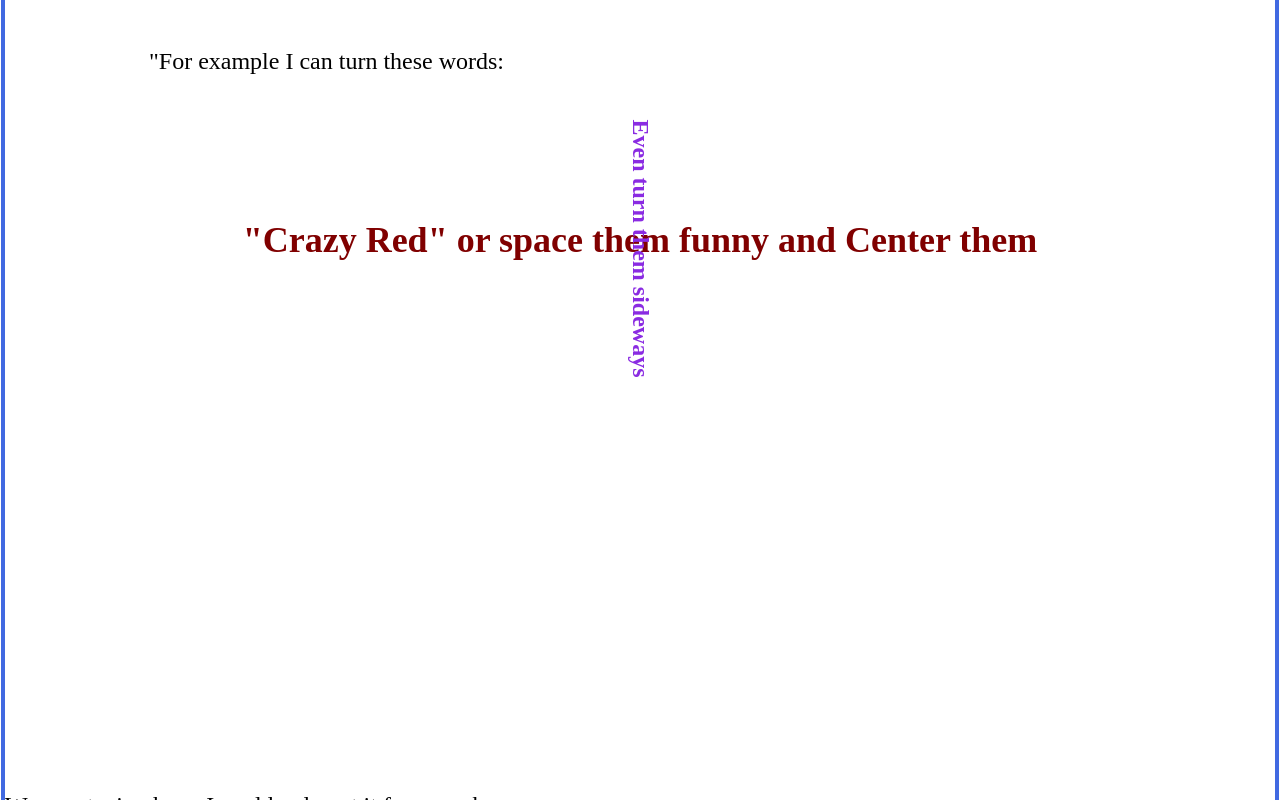
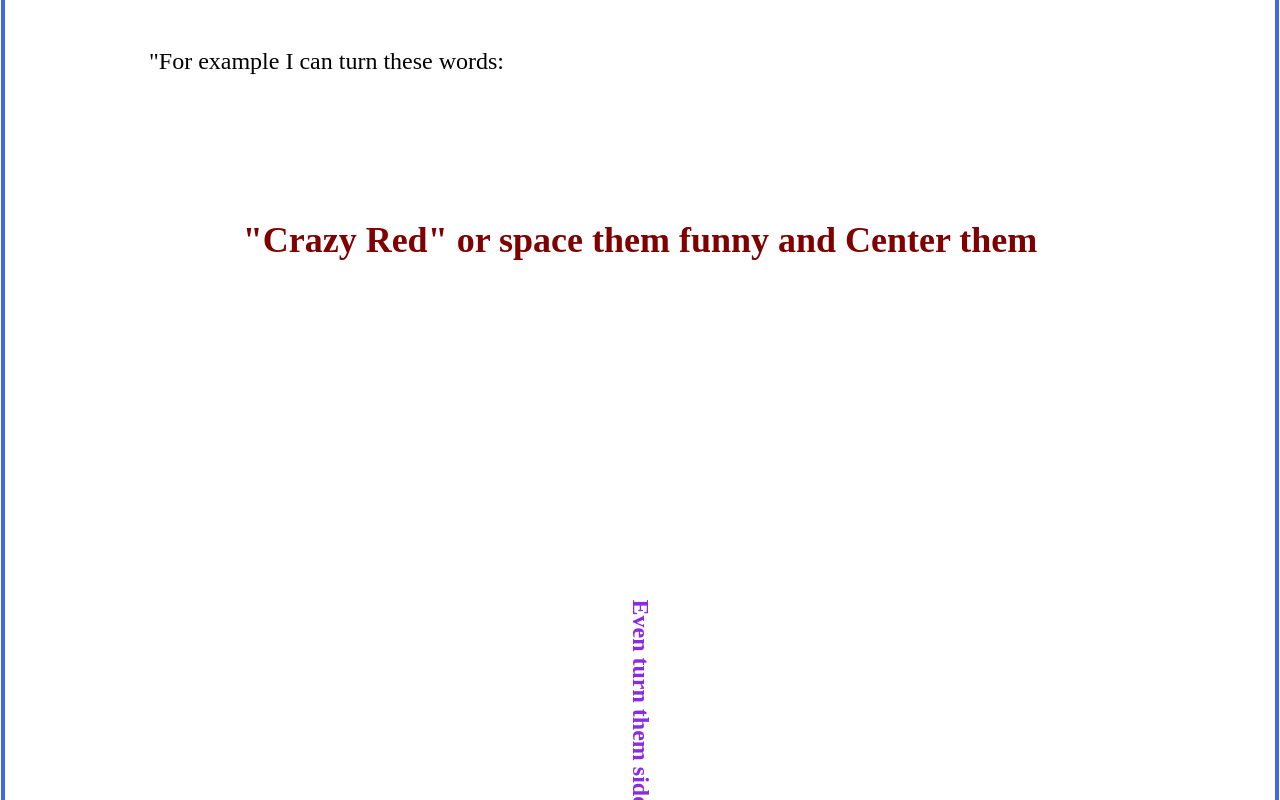
Before and after one commit to doublesdd04/Myprincesspage, a plain HTML site: page index.html in a window 1280 px wide. Shown: the part 460-1260 px from the top of the page. Drawn offline with Linux system fonts and the light colour scheme.

Commit message:
Update index.html

```diff
--- a/index.html
+++ b/index.html
@@ -17,7 +17,7 @@
     <p style="margin: 1.5in;">"For example I can turn these words:<h2>"Crazy Red" or space them funny
     and Center them</h2>
     </p>
-    <h3 style="margin-top: 5in;">Even turn them sideways</h3>
+    <h3 style="margin-top: 10in;">Even turn them sideways</h3>
 
     <article>
         <p>We are staying here. I could only get it for a week
```
